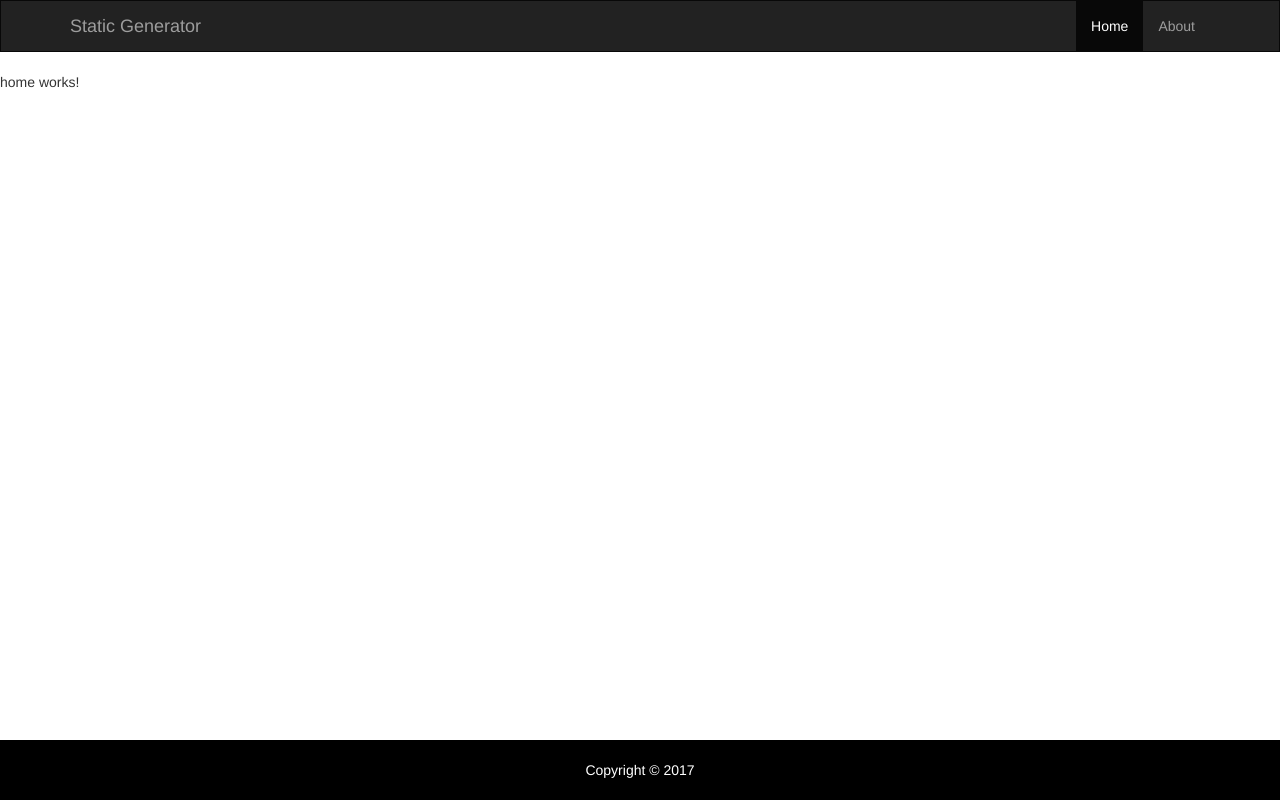
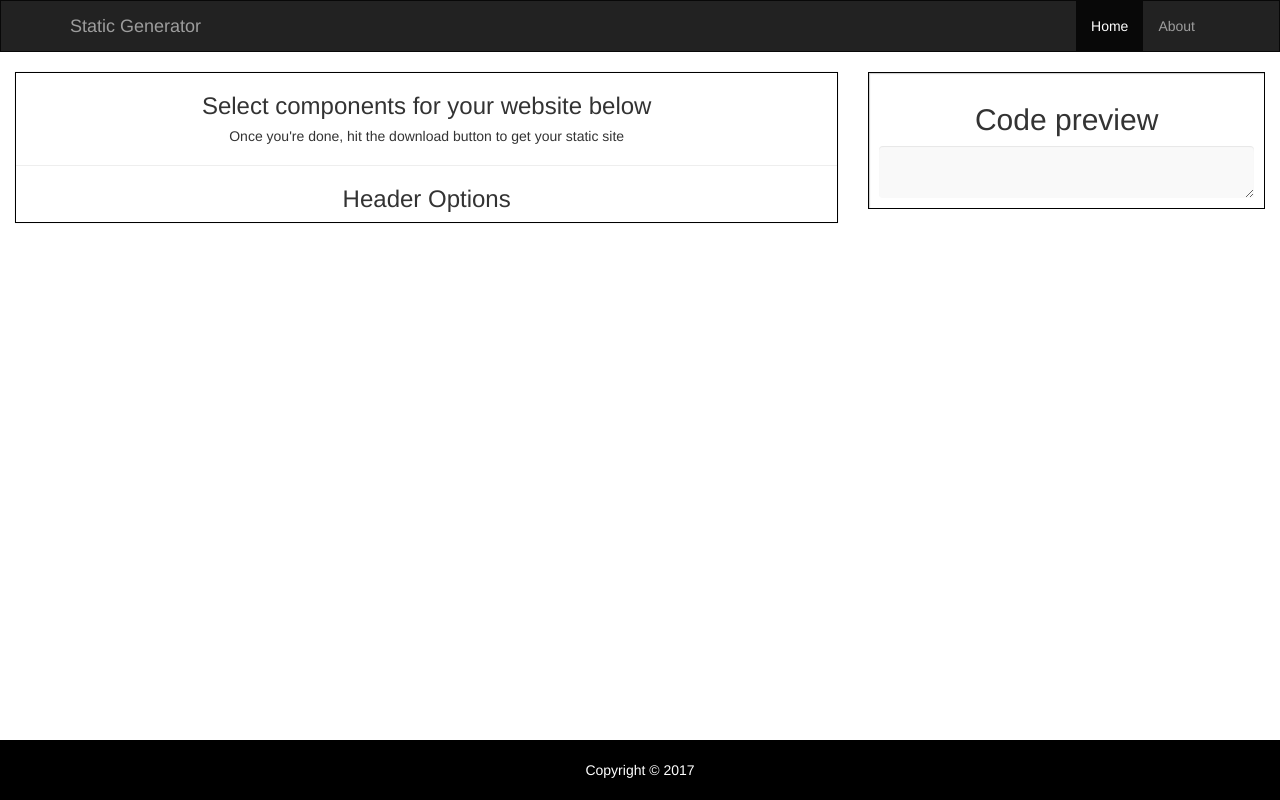
Before and after one commit to ericbastarache/static-generator, an Angular app: page / in a window 1280 px wide. Built offline with nearby package versions, Linux system fonts and the light colour scheme.

Commit message:
Updated home component

```diff
--- a/src/app/home/home.component.css
+++ b/src/app/home/home.component.css
@@ -0,0 +1,17 @@
+div.generated-card {
+  border: 1px solid #000;
+  box-shadow: inset 1px 1px 1px #cdcdcd;
+  width: 100%;
+  padding: 10px;
+}
+
+div.generated-card > textarea.prv {
+  background-color: #f9f9f9;
+  border: none;
+}
+
+div.generator-functions {
+  border: 1px solid #000;
+  box-shadow: 0 0 1px #cdcdcd;
+  width: 100%;
+}
--- a/src/app/home/home.component.html
+++ b/src/app/home/home.component.html
@@ -1,3 +1,20 @@
-<p>
-  home works!
-</p>
+<div class="container-fluid">
+  <div class="row">
+    <div class="col-md-8">
+      <div class="generator-functions">
+        <h3 class="text-center">Select components for your website below</h3>
+        <h5 class="text-center">Once you're done, hit the download button to get your static site</h5>
+        <hr>
+        <div class="header-options">
+          <h3 class="text-center">Header Options</h3>
+        </div>
+      </div>
+    </div>
+    <div class="col-md-4">
+      <div class="generated-card">
+        <h2 class="text-center">Code preview</h2>
+        <textarea class="form-control prv" name="code-preview"></textarea>
+      </div>
+    </div>
+  </div>
+</div>
```
